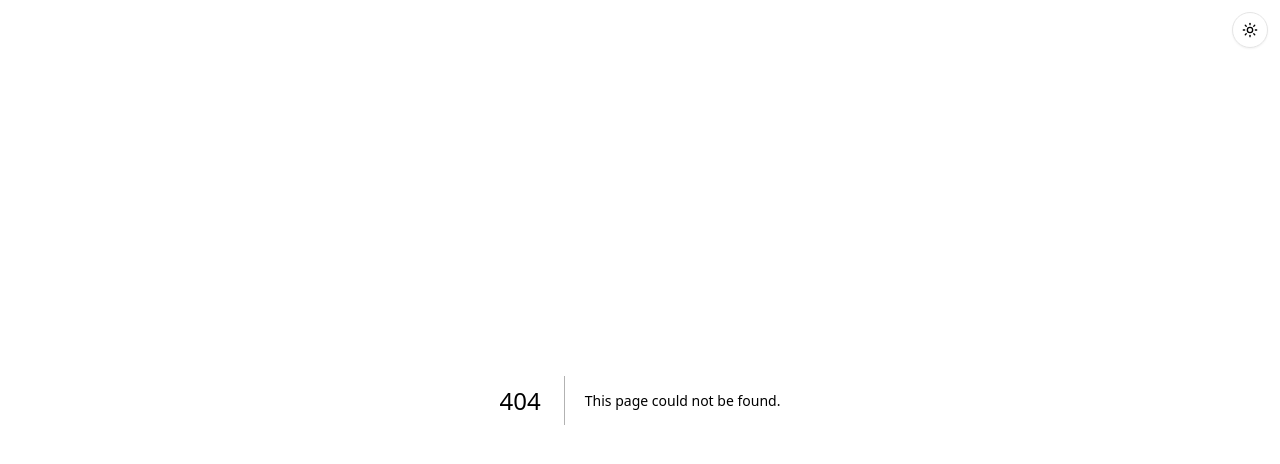
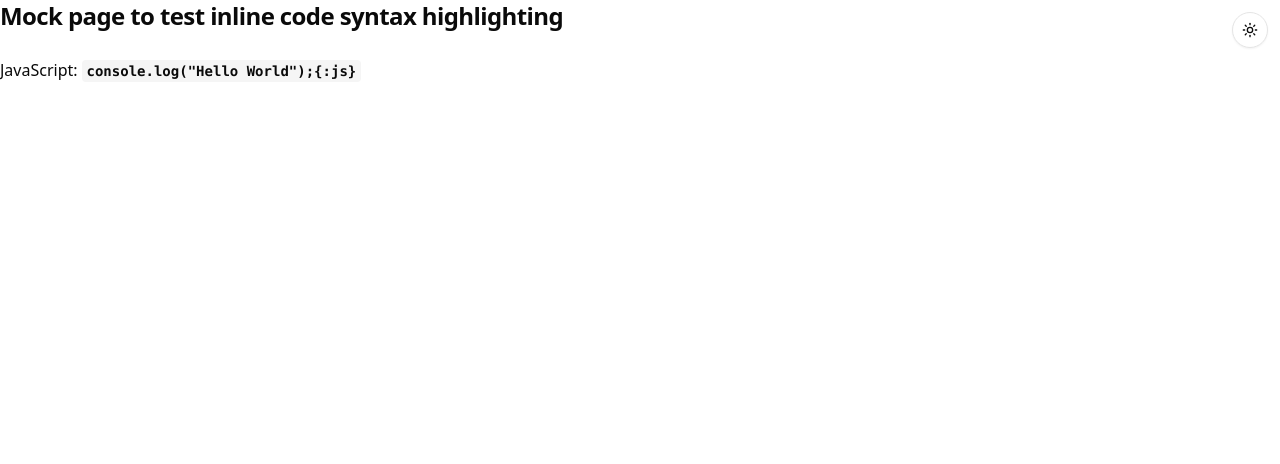
Before and after one commit to RyanLurn/simple-docs, a Next.js app: page /example/code/inline in a window 1280 px wide. Before the commit this address had no page. Shown: the top 464 px of the page. Built offline with nearby package versions, Linux system fonts and the light colour scheme.

Commit message:
chore(ui): add a mock page to test inline code syntax highlighting

```diff
--- /dev/null
+++ b/src/app/example/code/inline/page.md
@@ -0,0 +1,3 @@
+### Mock page to test inline code syntax highlighting
+
+JavaScript: `console.log("Hello World");{:js}`
--- a/src/mdx-components.tsx
+++ b/src/mdx-components.tsx
@@ -83,6 +83,12 @@ const components: MDXComponents = {
       {children}
     </td>
   ),
+  // Inline code
+  code: ({ children }) => (
+    <code className="bg-muted relative rounded px-[0.3rem] py-[0.2rem] font-mono text-sm font-semibold">
+      {children}
+    </code>
+  ),
 };
 
 export function useMDXComponents(): MDXComponents {
```
